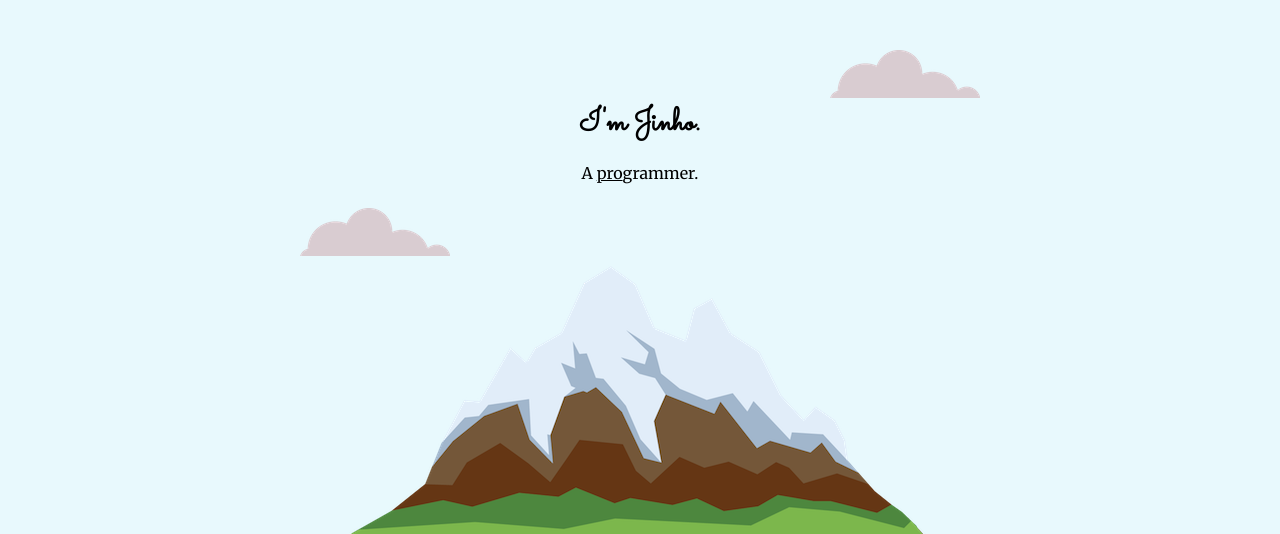
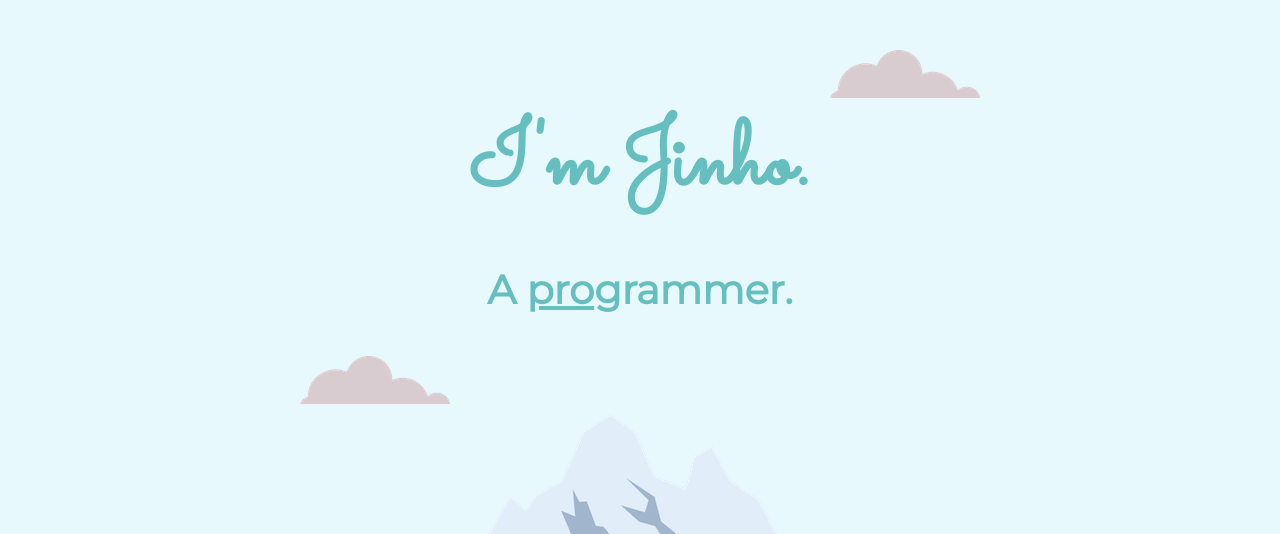
Before and after one commit to DandyEnders/webdev, a plain HTML site: page CSS - My Site/index.html in a window 1280 px wide. Shown: the top 534 px of the page. Drawn offline with Linux system fonts and the light colour scheme.

Commit message:
Added font-size "rem"s

```diff
--- a/CSS - My Site/css/styles.css
+++ b/CSS - My Site/css/styles.css
@@ -5,22 +5,28 @@ body {
   margin: 0;
   text-align: center;
   font-family: "Merriweather", serif;
+  font-size: 1rem;
 
 }
 
 h1 {
-  margin-top: 0;
-  width: 10%;
+  font-size: 5.625rem;
+  margin: 50px auto 0 auto;
+  width: 50%;
   margin: 0 auto 0 auto;
   font-family: 'Sacramento', cursive;
+  color: #66BFBF;
 }
 
 h2 {
   font-family: 'Montserrat', sans-serif;
+  font-size: 2.5rem;
+  color: #66BFBF;
 }
 
 h3 {
   font-family: "Montserrat", sans-serif;
+  color: #11999E;
 }
 
 .top-container {
--- a/CSS - My Site/index.html
+++ b/CSS - My Site/index.html
@@ -17,7 +17,7 @@
   <div class="top-container">
     <img class="top-cloud" src="images/cloud.png" alt="cloud-img">
     <h1>I'm Jinho.</h1>
-    <p>A <span class="pro">pro</span>grammer.</p>
+    <h2>A <span class="pro">pro</span>grammer.</h2>
     <img class="bottom-cloud" src="images/cloud.png" alt="cloud-img">
     <img src="images/mountain.png" alt="mountain-img">
   </div>
```
